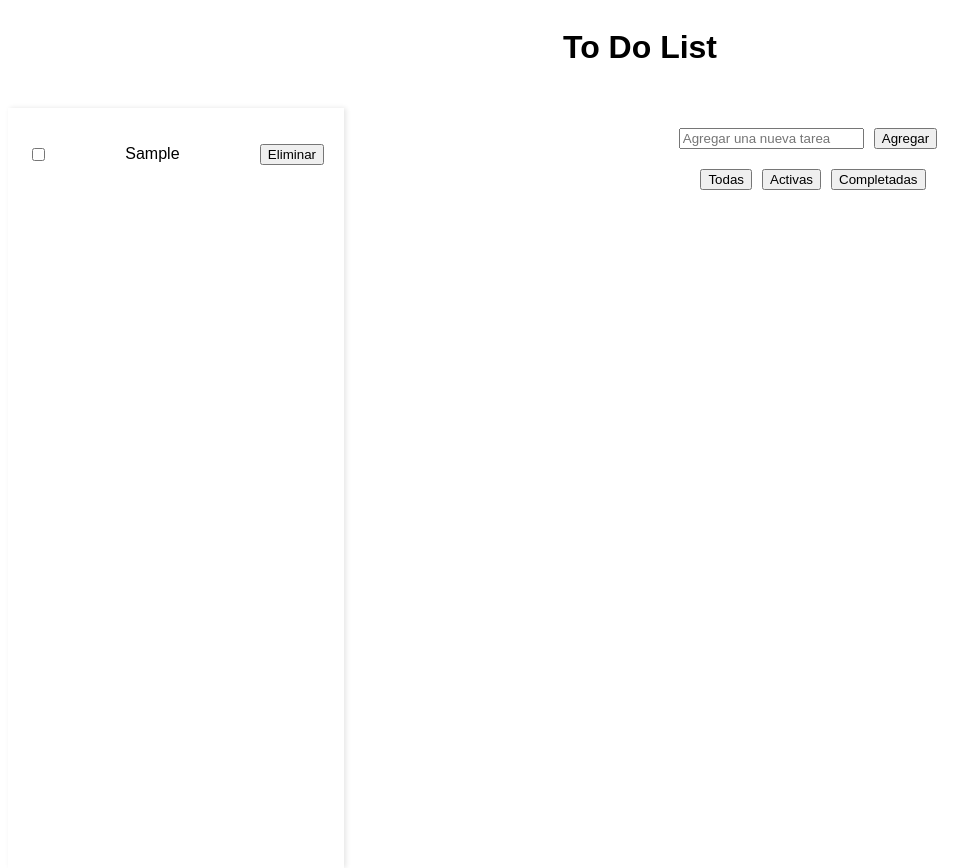
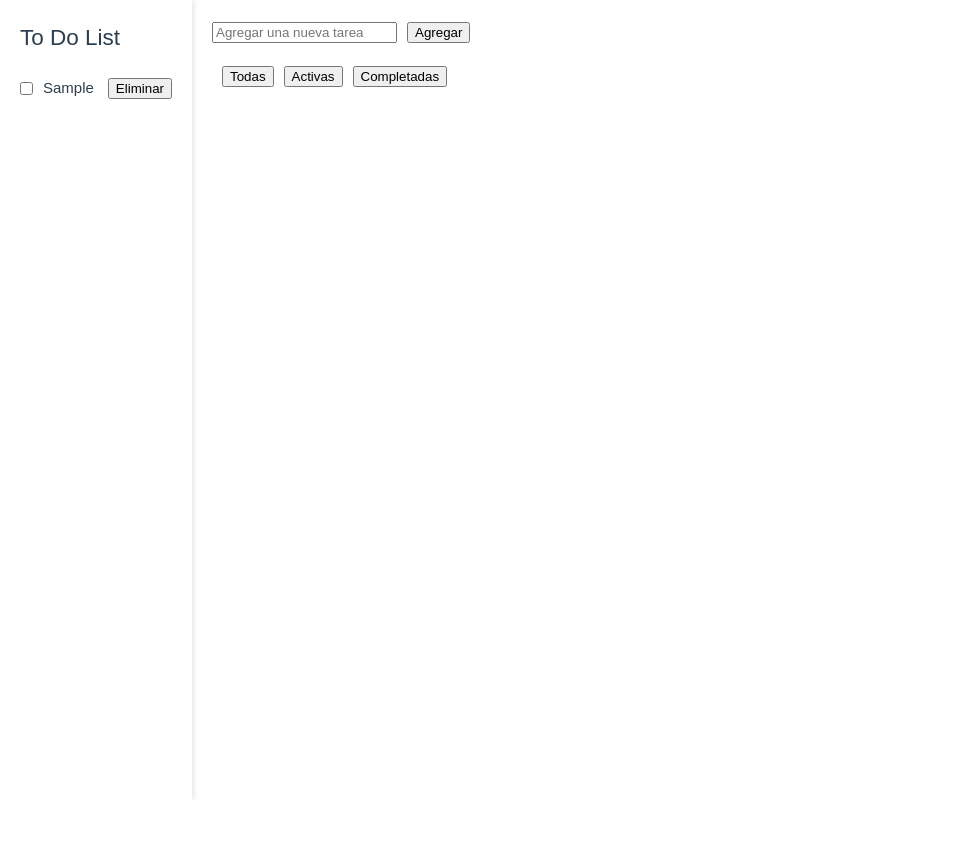
Before and after one commit to davt3r/To-Do-List, a Vue app: page / in a window 1280 px wide. Both pictures are taken after typing "Sample" into the empty fields and a click on the button "Agregar". Shown: the whole page, without its empty margins (0-980 px from the left). After the commit the page ends 800 px from the top, so only its background shows below. Built offline with nearby package versions, Linux system fonts and the light colour scheme.

Commit message:
Basic functionality & style

```diff
--- a/src/components/ToDoList.vue
+++ b/src/components/ToDoList.vue
@@ -1,13 +1,13 @@
 <template>
   <div class="todo-app">
-    <header>
-      <h1>To Do List</h1>
-    </header>
     <div class="content">
       <aside class="sidebar">
+        <header>
+          <h1>To Do List</h1>
+        </header>
         <ul>
           <li v-for="(task, index) in filteredTasks" :key="index">
-            <input type="checkbox" v-model="task.completed" />
+            <input type="checkbox" v-model="task.completed" @change="updateLocalStorage" />
             <span :class="{ completed: task.completed }">{{ task.text }}</span>
             <button @click="removeTask(index)">Eliminar</button>
           </li>
@@ -31,7 +31,7 @@ export default {
   data() {
     return {
       newTask: '',
-      tasks: [],
+      tasks: JSON.parse(localStorage.getItem('tasks')) || [],
       filter: 'all'
     }
   },
@@ -52,10 +52,15 @@ export default {
       if (this.newTask.trim() !== '') {
         this.tasks.push({ text: this.newTask, completed: false })
         this.newTask = ''
+        this.updateLocalStorage()
       }
     },
     removeTask(index) {
       this.tasks.splice(index, 1)
+      this.updateLocalStorage()
+    },
+    updateLocalStorage() {
+      localStorage.setItem('tasks', JSON.stringify(this.tasks))
     }
   }
 }
@@ -64,33 +69,30 @@ export default {
 <style scoped>
 .todo-app {
   display: flex;
-  flex-direction: column;
-  align-items: center;
-  text-align: center;
+  height: 100vh;
   font-family: Arial, sans-serif;
 
-  min-height: 100vh;
   margin: 0;
-  padding: 0;
-}
-
-header {
-  margin-bottom: 20px;
 }
 
 .content {
   display: flex;
   width: 100%;
-  height: calc(100vh - 80px);
 }
 
 .sidebar {
-  width: 25%;
+  width: 15%;
 
   padding: 20px;
   box-shadow: 2px 0 5px rgba(0, 0, 0, 0.1);
-  height: 100%;
+  display: flex;
+  flex-direction: column;
+  height: 100vh;
   overflow-y: auto;
+}
+
+.sidebar header {
+  margin-bottom: 20px;
 }
 
 .main-content {
--- a/src/main.js
+++ b/src/main.js
@@ -1,3 +1,5 @@
+import './assets/base.css'
+
 import { createApp } from 'vue'
 import { createPinia } from 'pinia'
 
--- a/src/router/index.js
+++ b/src/router/index.js
@@ -6,11 +6,6 @@ const routes = [
     path: '/',
     name: 'home',
     component: HomeView
-  },
-  {
-    path: '/about',
-    name: 'about',
-    component: () => import('../views/AboutView.vue')
   }
 ]
 
```
